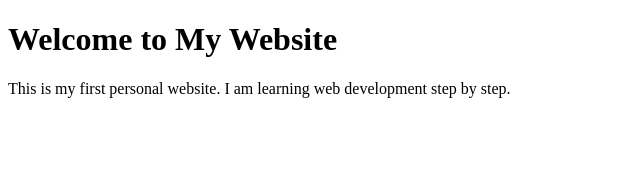
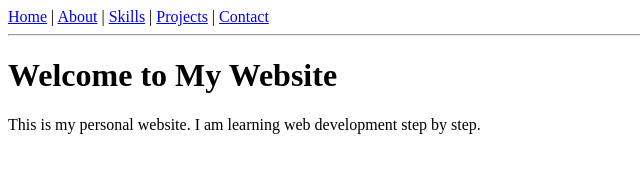
Before and after one commit to Jash91735/Jash91735.github.io, a plain HTML site: page index.html in a window 1280 px wide. Shown: the whole page, without its empty margins (0-640 px from the left). Drawn offline with Linux system fonts and the light colour scheme.

Commit message:
Add navigation menu and update welcome message
Added a navigation menu and updated the introductory text.

```diff
--- a/index.html
+++ b/index.html
@@ -6,10 +6,22 @@
 </head>
 <body>
 
+    <!-- Navigation Menu -->
+    <nav>
+        <a href="index.html">Home</a> |
+        <a href="about.html">About</a> |
+        <a href="skills.html">Skills</a> |
+        <a href="projects.html">Projects</a> |
+        <a href="contact.html">Contact</a>
+    </nav>
+
+    <hr>
+
+    <!-- Home Content -->
     <h1>Welcome to My Website</h1>
 
     <p>
-        This is my first personal website.
+        This is my personal website.
         I am learning web development step by step.
     </p>
 
```
